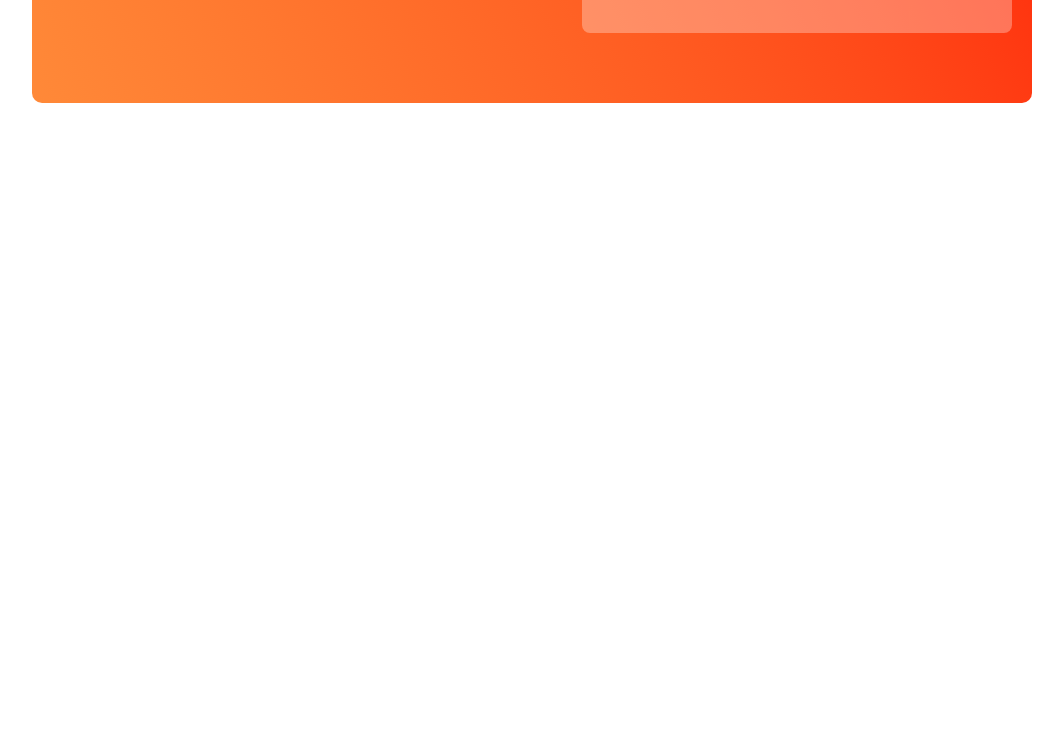
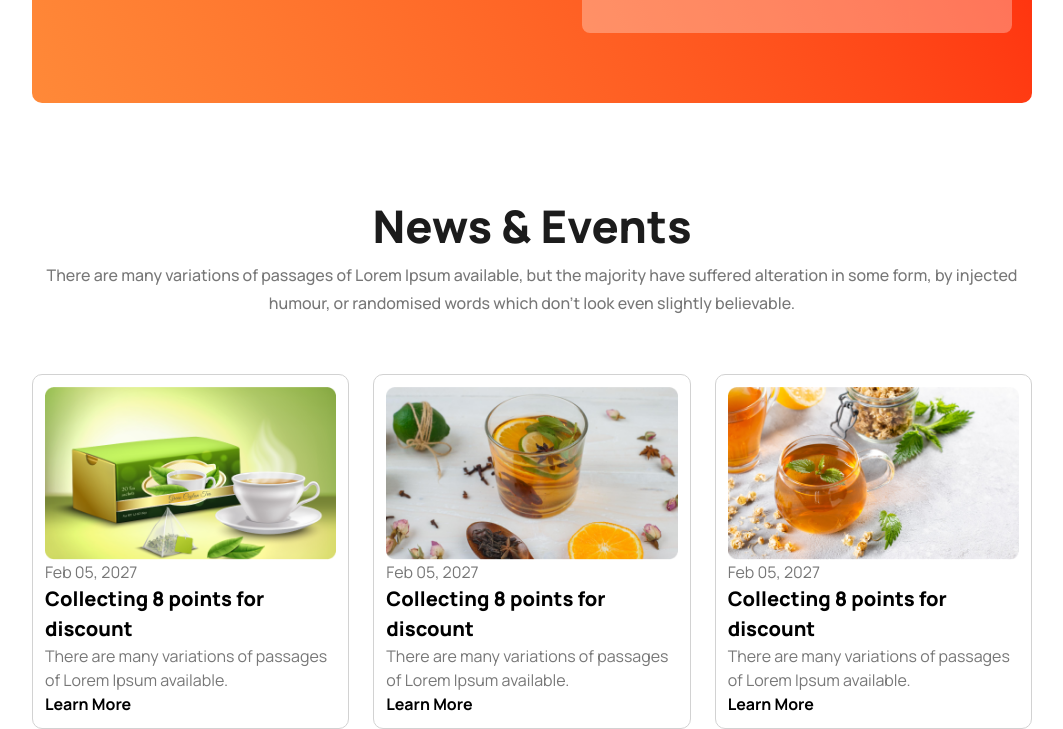
Before and after one commit to rahul-tech1234/tea-house-tailwind, a plain HTML site: page index.html in a window 1280 px wide. Shown: the part 2341-3070 px from the top of the page, without its empty margins (108-1171 px from the left). Before the commit the page ends 2534 px from the top, so only its background shows below. Drawn offline with nearby package versions, Linux system fonts and the light colour scheme.

Commit message:
compleate News & Events section with responsive

```diff
--- a/index.html
+++ b/index.html
@@ -222,7 +222,9 @@
                 <div
                     class="w-[430px] h-[230px] bg-white rounded-lg pt-[42px] pl-[50px] pr-[42px] relative -right-[50px] bottom-10 opacity-30"
                 >
-                    <div class="absolute -top-3 -left-3.5 p-1  bg-white rounded-full">
+                    <div
+                        class="absolute -top-3 -left-3.5 p-1 bg-white rounded-full"
+                    >
                         <img
                             src="images/client.png"
                             alt=""
@@ -239,14 +241,15 @@
                         Ilham Yuda
                     </p>
                     <p class="text-[#5D5A6F] font-medium">Businessman</p>
-
                 </div>
                 <!-- 2nd -->
 
                 <div
                     class="w-[430px] h-[230px] bg-white rounded-lg pt-[42px] pl-[50px] pr-[42px] absolute right-[30px] top-[95px] z-10"
                 >
-                    <div class="absolute -top-3 -left-3.5 p-1  bg-white rounded-full">
+                    <div
+                        class="absolute -top-3 -left-3.5 p-1 bg-white rounded-full"
+                    >
                         <img
                             src="images/client.png"
                             alt=""
@@ -263,14 +266,20 @@
                         Ilham Yuda
                     </p>
                     <p class="text-[#5D5A6F] font-medium">Businessman</p>
-                    <img src="images/circles.png" alt="" class="absolute right-4 bottom-4">
+                    <img
+                        src="images/circles.png"
+                        alt=""
+                        class="absolute right-4 bottom-4"
+                    />
                 </div>
 
                 <!-- 3rd -->
-              <div
+                <div
                     class="w-[430px] h-[230px] bg-white rounded-lg pt-[42px] pl-[50px] pr-[42px] relative -right-[50px] opacity-30"
                 >
-                    <div class="absolute -top-3 -left-3.5 p-1  bg-white rounded-full">
+                    <div
+                        class="absolute -top-3 -left-3.5 p-1 bg-white rounded-full"
+                    >
                         <img
                             src="images/client.png"
                             alt=""
@@ -287,7 +296,56 @@
                         Ilham Yuda
                     </p>
                     <p class="text-[#5D5A6F] font-medium">Businessman</p>
-
+                </div>
+            </div>
+        </section>
+        <!-- News & Events -->
+        <section class="max-w-[1000px] lg:mx-auto">
+            <div class="text-center mb-[57px]">
+                <h2 class="text-[#1C1C1C] text-[45px] font-extrabold">
+                    News & Events
+                </h2>
+                <p class="text-[#777777] leading-7 font-medium">
+                    There are many variations of passages of Lorem Ipsum
+                    available, but the majority have suffered alteration in some
+                    form, by injected humour, or randomised words which don't
+                    look even slightly believable.
+                </p>
+            </div>
+            <!-- card  -->
+            <div class="flex flex-col md:flex-row justify-between items-center gap-6">
+                <!-- 1st -->
+                <div class="border border-[#D2D2D2] rounded-[10px] p-3">
+                    <img src="images/news-1.png" alt="" class="inline-block w-full"/>
+                    <p class="text-[#777777]">Feb 05, 2027</p>
+                    <h3 class="font-extrabold text-[20px]">Collecting 8 points for discount</h3>
+                    <p class="text-[#777777]">
+                        There are many variations of passages of Lorem Ipsum
+                        available.
+                    </p>
+                    <p class="font-bold ">Learn More</p>
+                </div>
+                <!-- 2nd -->
+                <div class="border border-[#D2D2D2] rounded-[10px] p-3">
+                    <img src="images/news-2.png" alt="" class="inline-block w-full"/>
+                    <p class="text-[#777777]">Feb 05, 2027</p>
+                    <h3 class="font-extrabold text-[20px]">Collecting 8 points for discount</h3>
+                    <p class="text-[#777777]">
+                        There are many variations of passages of Lorem Ipsum
+                        available.
+                    </p>
+                    <p class="font-bold ">Learn More</p>
+                </div>
+                <!-- 3rd -->
+                 <div class="border border-[#D2D2D2] rounded-[10px] p-3">
+                    <img src="images/news-3.png" alt="" class="inline-block w-full"/>
+                    <p class="text-[#777777]">Feb 05, 2027</p>
+                    <h3 class="font-extrabold text-[20px]">Collecting 8 points for discount</h3>
+                    <p class="text-[#777777]">
+                        There are many variations of passages of Lorem Ipsum
+                        available.
+                    </p>
+                    <p class="font-bold ">Learn More</p>
                 </div>
             </div>
         </section>
```
